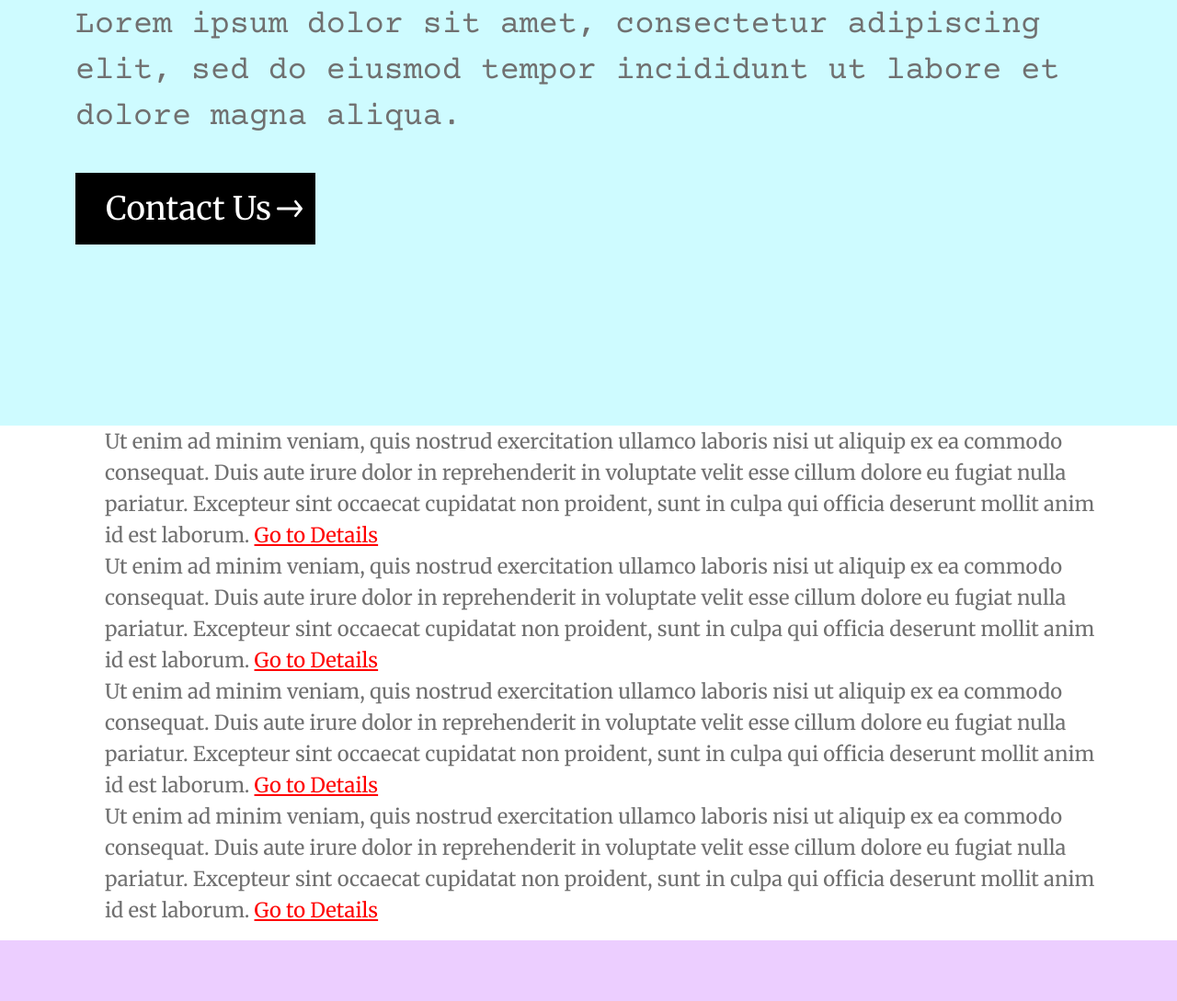
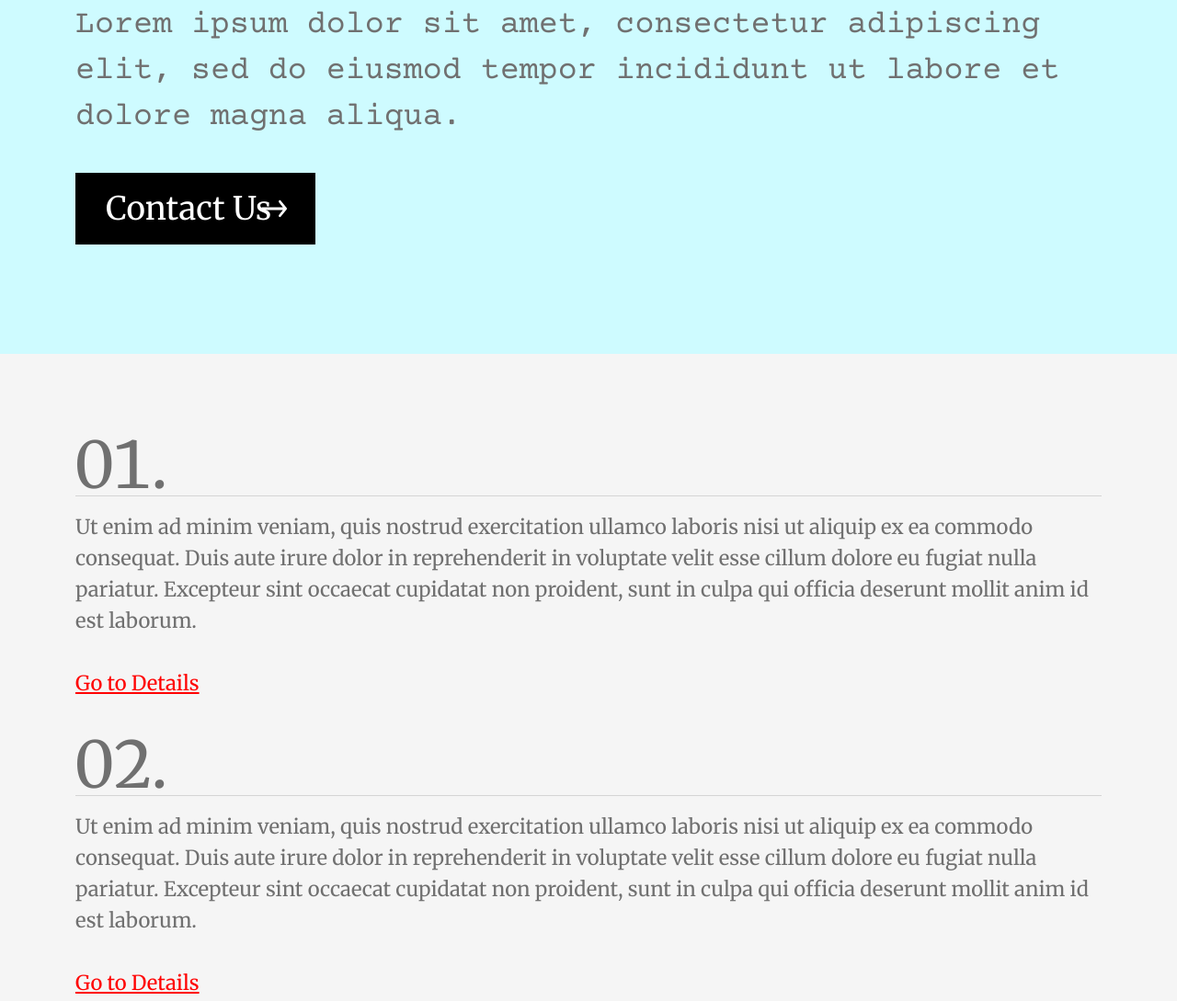
Before and after one commit to Francesco00713/secondo_layout, a plain HTML site: page components.html in a window 1280 px wide. Shown: the part 342-1431 px from the top of the page at 92% size. Drawn offline with nearby package versions, Linux system fonts and the light colour scheme.

Commit message:
completato al 100%

```diff
--- a/components.html
+++ b/components.html
@@ -8,11 +8,10 @@
     <link rel="stylesheet" href="static\css\titolo.css">
     <link rel="stylesheet" href="static\css\sotto_titolo.css">
     <link rel="stylesheet" href="static\css\hero.css">
-    <link rel="stylesheet" href="static\css\hero2.css">
     <link rel="stylesheet" href="static\css\copyright.css">
     <link rel="stylesheet" href="static\css\button.css">
     <link rel="stylesheet" href="static\css\lista.css">
-    <title>Document</title>
+    <title>secondo_layout</title>
 </head>
 <body>
     <div class="hero">
@@ -47,34 +46,48 @@
         </div>
     </div>
 
+    <div class="hero2">
         <div class="container">
             <div class="row">
                 <div class="col-12">
                     <div class="lista merriweather-regular">
                         <ol>
-                            <li>
+                            <li><hr>
+                                <p>
                                     Ut enim ad minim veniam, quis nostrud exercitation ullamco laboris nisi ut aliquip ex ea commodo consequat. Duis aute irure dolor in reprehenderit in voluptate velit esse cillum dolore eu fugiat nulla pariatur. Excepteur sint occaecat cupidatat non proident, sunt in culpa qui officia deserunt mollit anim id est laborum.
+                                    <br><br>
                                     <a href="#">Go to Details</a>
+                                </p>
                             </li>
-                            <li>
+                            <li><hr class="riga">
+                                <p>
                                     Ut enim ad minim veniam, quis nostrud exercitation ullamco laboris nisi ut aliquip ex ea commodo consequat. Duis aute irure dolor in reprehenderit in voluptate velit esse cillum dolore eu fugiat nulla pariatur. Excepteur sint occaecat cupidatat non proident, sunt in culpa qui officia deserunt mollit anim id est laborum.
+                                    <br><br>
                                     <a href="#">Go to Details</a>
+                                </p>
                             </li>
-                            <li>
+                            <li><hr class="riga">
+                                <p>
                                     Ut enim ad minim veniam, quis nostrud exercitation ullamco laboris nisi ut aliquip ex ea commodo consequat. Duis aute irure dolor in reprehenderit in voluptate velit esse cillum dolore eu fugiat nulla pariatur. Excepteur sint occaecat cupidatat non proident, sunt in culpa qui officia deserunt mollit anim id est laborum.
+                                    <br><br>
                                     <a href="#">Go to Details</a>
+                                </p>
                             </li>
-                            <li>
+                            <li><hr class="riga">
+                                <p>
                                     Ut enim ad minim veniam, quis nostrud exercitation ullamco laboris nisi ut aliquip ex ea commodo consequat. Duis aute irure dolor in reprehenderit in voluptate velit esse cillum dolore eu fugiat nulla pariatur. Excepteur sint occaecat cupidatat non proident, sunt in culpa qui officia deserunt mollit anim id est laborum.
+                                    <br><br>
                                     <a href="#">Go to Details</a>
+                                </p>
                             </li>
                         </ol>
                     </div>
                 </div>
             </div>
         </div>
+    </div>
 
-    <div class="hero2">
+    <div class="hero3">
         <div class="container">
             <div class="row">
                 <div class="col-12">
--- a/static/css/button.css
+++ b/static/css/button.css
@@ -10,7 +10,7 @@
     background-color: black;
     line-height: 50px;
     padding: 14px 33px;
-    margin-bottom: 197px;
+    margin-bottom: 119px;
     position: relative;
 }
 
@@ -21,8 +21,8 @@
     background-image: url(../images/arrow.svg);
     display: block;
     position: absolute;
-    right: 14px;
+    right: 31px;
     top: 50%;
     transform: translateY(-50%);
-    background-repeat: none;
+    background-size: 28px 34px;;
 }
--- a/static/css/hero.css
+++ b/static/css/hero.css
@@ -1,3 +1,12 @@
 .hero{
     background-color: #CEFBFF;
 }
+
+.hero2 {
+    background-color: #F5F5F5;
+    padding-bottom: 147px;
+}
+
+.hero3{
+    background-color: #ECCEFF;
+}
--- a/static/css/hero2.css
+++ /dev/null
@@ -1,3 +0,0 @@
-.hero2{
-    background-color: #ECCEFF;
-}
--- a/static/css/lista.css
+++ b/static/css/lista.css
@@ -1,16 +1,25 @@
-.lista li {
-    display: block;
-    font-size: 22px;
+.lista{
     color: #707070;
     line-height: 34px;
-    padding: 0px;
-    margin: 0px;
+    padding-left: 0px;
+    margin-top: 104;
 }
 
-.lista ol {
-    list-style-type: none;
+.lista li p{
+    font-size: 22px;
+    padding-left: 0px;
+    margin-bottom: 55px;
 }
 
-.lista li a {
+.lista ol{
+    margin-top: 104px;
+    list-style-position: inside;
+    font-size: 70px;
+    list-style-type: decimal-leading-zero;
+    padding-left: 0px;
+}
+
+.lista li a{
     color: #FF0000;
+    padding-left: 0px;
 }
--- /dev/null
+++ b/static/css/riga.css
@@ -0,0 +1,7 @@
+hr{
+    color: #707070;
+    border: 2px solid;
+    opacity: 90;
+    margin-top: 22px;
+    margin-bottom: 16px
+}
```
Also changed, not shown: index.html (+87 -0 lines), static/css/stile.css (+9 -0 lines). Lines whose indentation alone changed are shown as unchanged.
